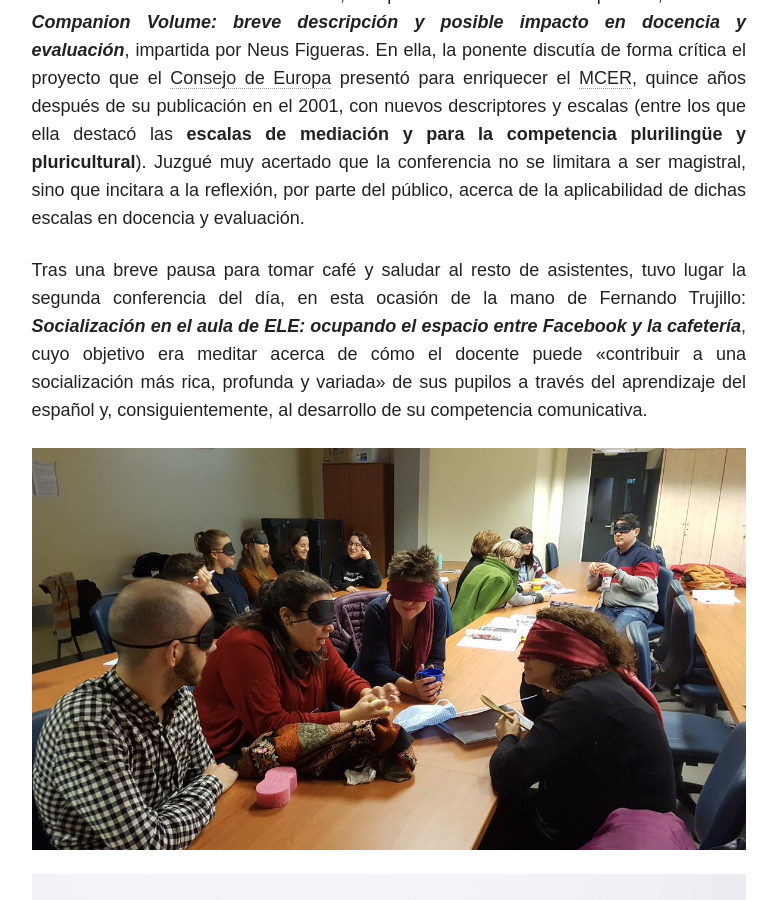
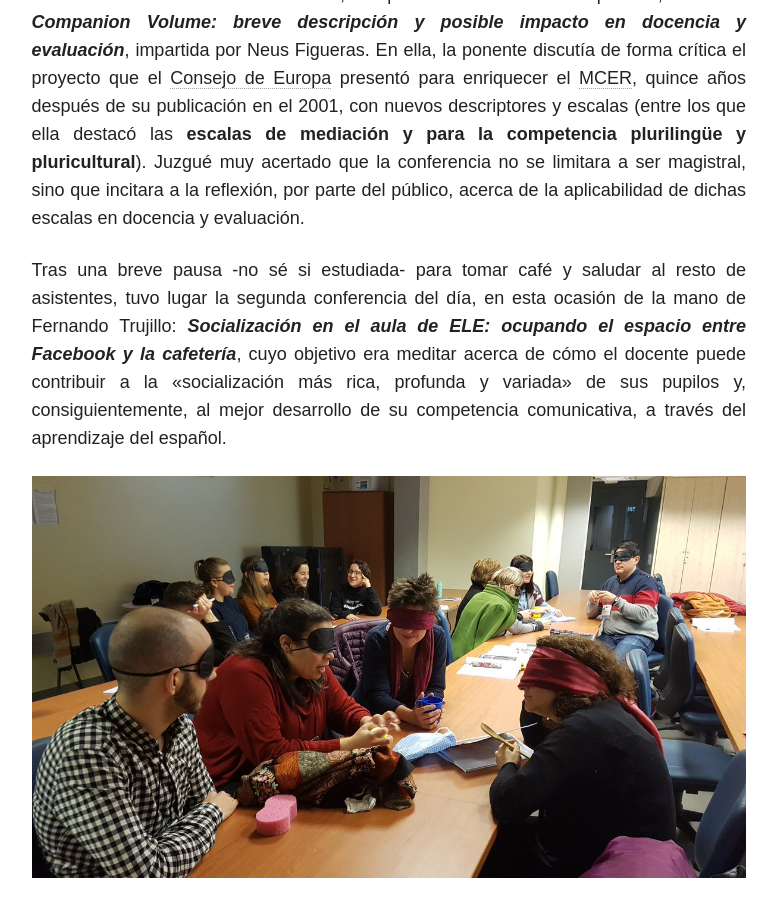
Before and after one commit to immalopez/immalopez.github.io, a Jekyll site: the page built from _posts/blog/2018-12-27-yo-una-joven-padawan.md, in a window 1280 px wide and 900 px high, scrolled down 1801 px. Shown: the whole window, without its empty margins (348-1126 px from the left). Built offline with Jekyll 4.4.1, drawn with Linux system fonts in a browser that asks for light colours; nearby versions of some CDN libraries; comment, search, counter and statistics services are not loaded.

Commit message:
Update 2018-12-27-yo-una-joven-padawan.md

```diff
--- a/_posts/blog/2018-12-27-yo-una-joven-padawan.md
+++ b/_posts/blog/2018-12-27-yo-una-joven-padawan.md
@@ -23,7 +23,7 @@ _Stay tuned for this very relevant opinion!_
 
 El viernes 21 se dedicó principalmente a las conferencias. Dado que estuve ocupada repartiendo acreditaciones y la documentación necesaria para el Encuentro, así como dando la bienvenida a los asistentes, me perdí el comienzo de la primera, **_El CEFR Companion Volume: breve descripción y posible impacto en docencia y evaluación_**, impartida por Neus Figueras. En ella, la ponente discutía de forma crítica el proyecto que el <a href="https://es.wikipedia.org/wiki/Consejo_de_Europa" target="_blank">Consejo de Europa</a> presentó para enriquecer el <a href="https://es.wikipedia.org/wiki/Marco_Común_Europeo_de_Referencia_para_las_lenguas" target="_blank">MCER</a>, quince años después de su publicación en el 2001, con nuevos descriptores y escalas (entre los que ella destacó las **escalas de mediación y para la competencia plurilingüe y pluricultural**). Juzgué muy acertado que la conferencia no se limitara a ser magistral, sino que incitara a la reflexión, por parte del público, acerca de la aplicabilidad de dichas escalas en docencia y evaluación.
 
-Tras una breve pausa para tomar café y saludar al resto de asistentes, tuvo lugar la segunda conferencia del día, en esta ocasión de la mano de Fernando Trujillo: **_Socialización en el aula de ELE: ocupando el espacio entre Facebook y la cafetería_**, cuyo objetivo era meditar acerca de cómo el docente puede «contribuir a una socialización más rica, profunda y variada» de sus pupilos a través del aprendizaje del español y, consiguientemente, al desarrollo de su competencia comunicativa.
+Tras una breve pausa -no sé si estudiada- para tomar café y saludar al resto de asistentes, tuvo lugar la segunda conferencia del día, en esta ocasión de la mano de Fernando Trujillo: **_Socialización en el aula de ELE: ocupando el espacio entre Facebook y la cafetería_**, cuyo objetivo era meditar acerca de cómo el docente puede contribuir a la «socialización más rica, profunda y variada» de sus pupilos y, consiguientemente, al mejor desarrollo de su competencia comunicativa, a través del aprendizaje del español.
 
 ![Taller invidentes](/images/DvAupodWsAANBsF.jpg)
 
```
